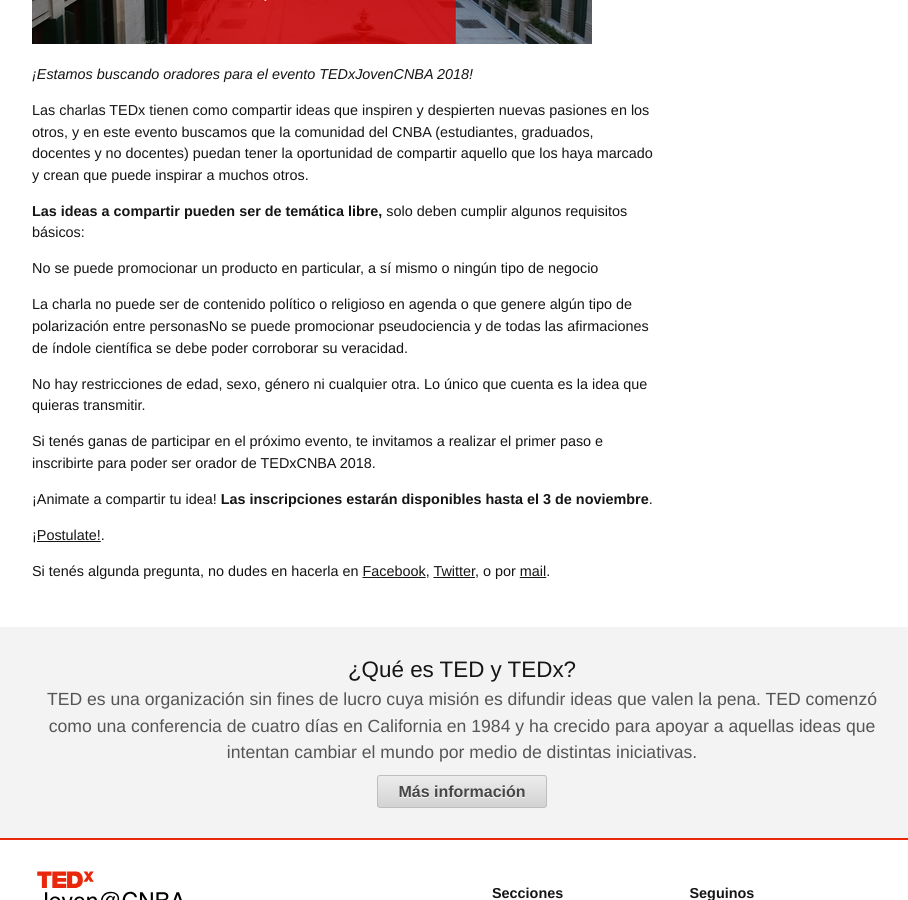
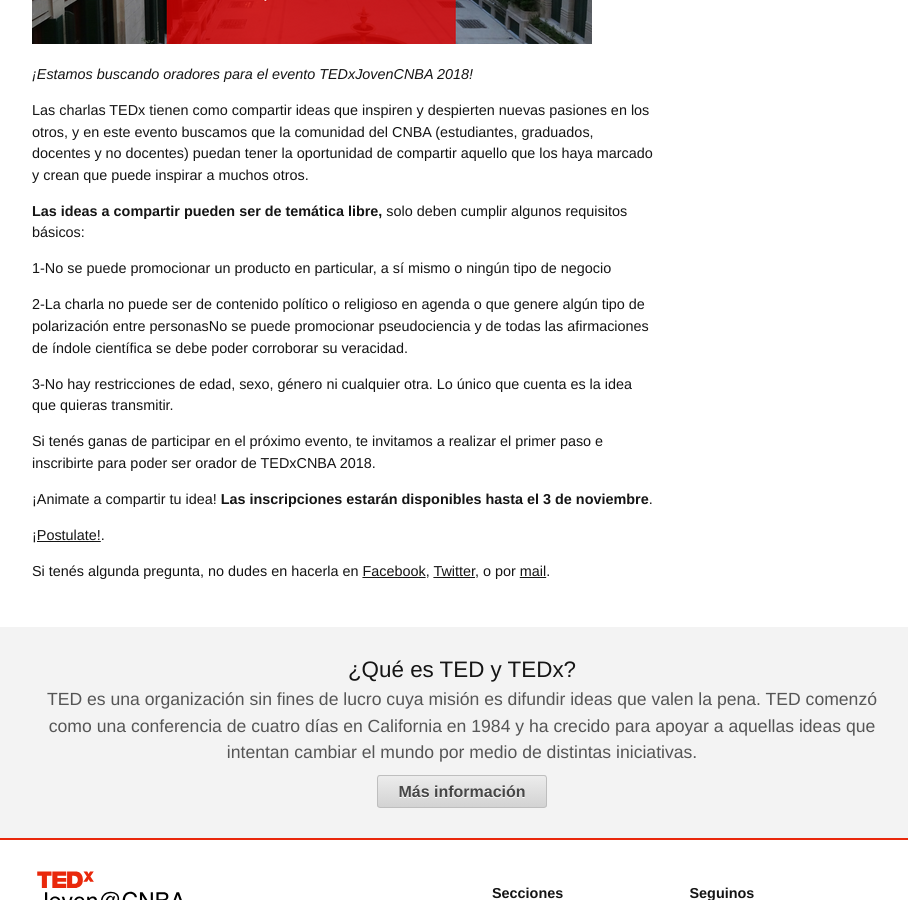
Before and after one commit to TEDxCNBA/pagina, a Jekyll site: the page built from _posts/2017-10-20-audiciones-tedx.markdown, in a window 1280 px wide and 900 px high, scrolled down 438 px. Shown: the whole window, without its empty margins (178-1086 px from the left). Built offline with Jekyll 4.4.1, drawn with Linux system fonts in a browser that asks for light colours.

Commit message:
correccion gramatical

```diff
--- a/_posts/2017-10-20-audiciones-tedx.markdown
+++ b/_posts/2017-10-20-audiciones-tedx.markdown
@@ -12,11 +12,11 @@
 
 <b>Las ideas a compartir pueden ser de temática libre,</b> solo deben cumplir algunos requisitos básicos:
 
-No se puede promocionar un producto en particular, a sí mismo o ningún tipo de negocio
+1-No se puede promocionar un producto en particular, a sí mismo o ningún tipo de negocio
 
-La charla no puede ser de contenido político o religioso en agenda o que genere algún tipo de polarización entre personasNo se puede promocionar pseudociencia y de todas las afirmaciones de índole científica se debe poder corroborar su veracidad.
+2-La charla no puede ser de contenido político o religioso en agenda o que genere algún tipo de polarización entre personasNo se puede promocionar pseudociencia y de todas las afirmaciones de índole científica se debe poder corroborar su veracidad.
 
-No hay restricciones de edad, sexo, género ni cualquier otra. Lo único que cuenta es la idea que quieras transmitir.
+3-No hay restricciones de edad, sexo, género ni cualquier otra. Lo único que cuenta es la idea que quieras transmitir.
 
 
 Si tenés ganas de participar en el próximo evento, te invitamos a realizar el primer paso e inscribirte para poder ser orador de TEDxCNBA 2018.
```
